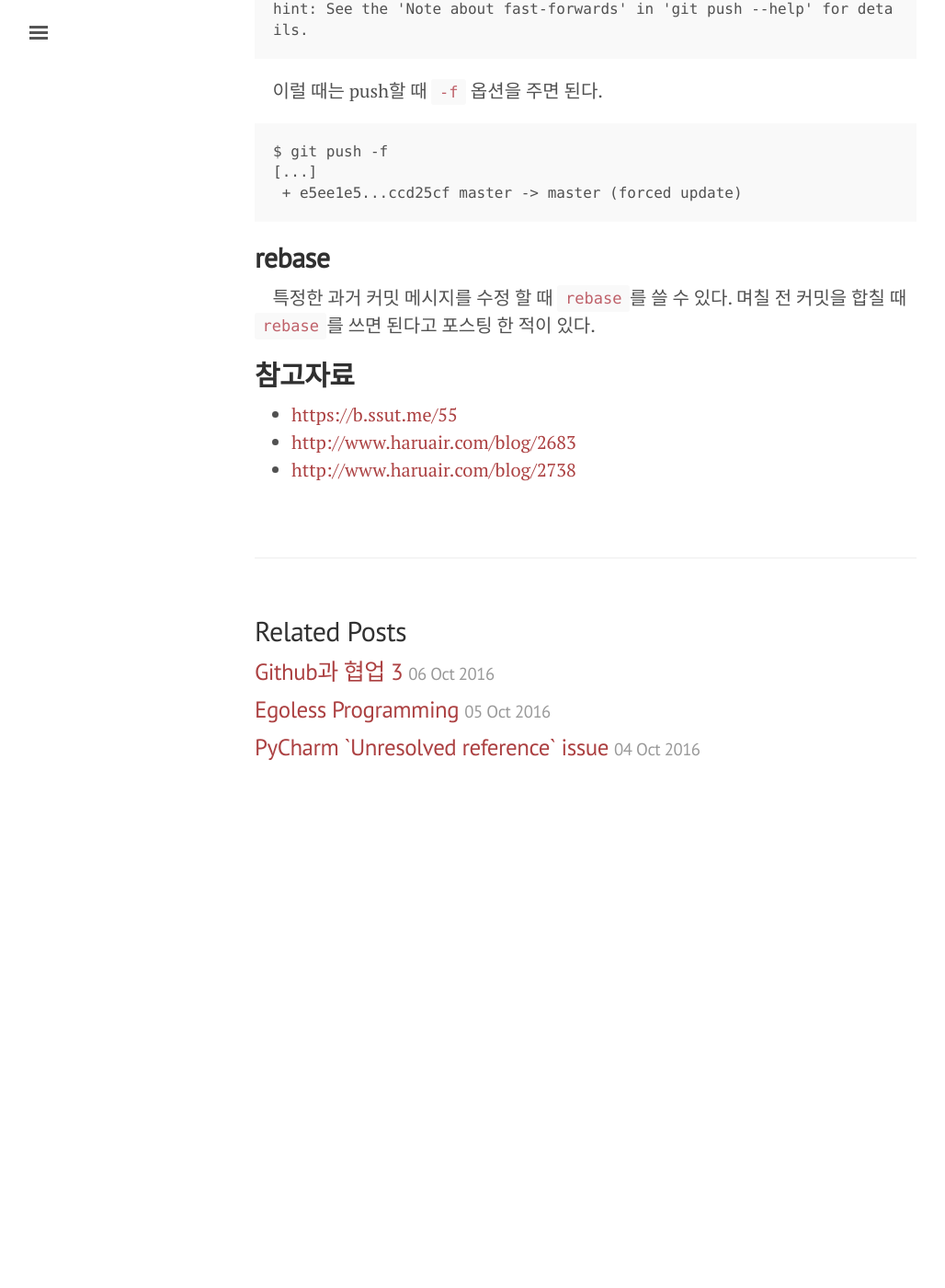
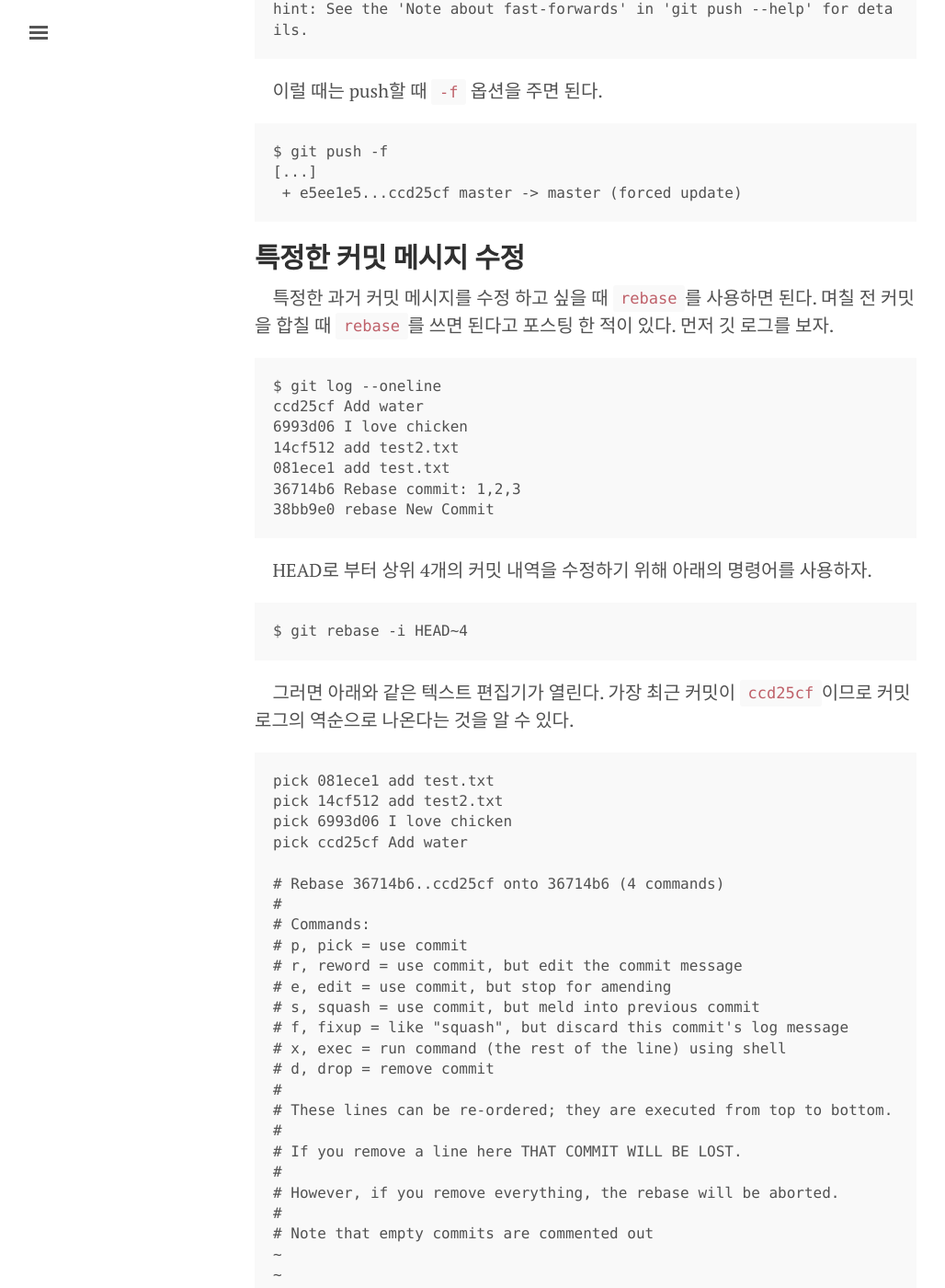
Before and after one commit to hyesun03/hyesun03.github.io, a Jekyll site: the page built from _posts/2016-10-07-goodCommit.md, in a window 1280 px wide and 1400 px high, scrolled down 1338 px. Shown: the whole window at 92% size, without its empty margins (3-1031 px from the left). Built offline with Jekyll 4.4.1, drawn with Linux system fonts in a browser that asks for light colours; comment, search, counter and statistics services are not loaded; before the commit the page ends 2226 px from its top, so only the background shows below that; some of the changed text lies outside the part shown.

Commit message:
git commit 바람직하게 수정하는 방법 포스팅 끝

```diff
--- a/_posts/2016-10-07-goodCommit.md
+++ b/_posts/2016-10-07-goodCommit.md
@@ -39,12 +39,117 @@ hint: See the 'Note about fast-forwards' in 'git push --help' for details.</pre>
 [...]
  + e5ee1e5...ccd25cf master -> master (forced update)</pre>
 
-## **rebase**
-&nbsp;&nbsp;&nbsp; 특정한 과거 커밋 메시지를 수정 할 때 `rebase`를 쓸 수 있다. 며칠 전 커밋을 합칠 때 `rebase`를 쓰면 된다고 포스팅 한 적이 있다.
+## **특정한 커밋 메시지 수정**
+&nbsp;&nbsp;&nbsp; 특정한 과거 커밋 메시지를 수정 하고 싶을 때 `rebase`를 사용하면 된다. 며칠 전 커밋을 합칠 때 `rebase`를 쓰면 된다고 포스팅 한 적이 있다. 먼저 깃 로그를 보자.
+<pre>$ git log --oneline
+ccd25cf Add water
+6993d06 I love chicken
+14cf512 add test2.txt
+081ece1 add test.txt
+36714b6 Rebase commit: 1,2,3
+38bb9e0 rebase New Commit
+</pre>
+&nbsp;&nbsp;&nbsp; HEAD로 부터 상위 4개의 커밋 내역을 수정하기 위해 아래의 명령어를 사용하자.
+<pre>$ git rebase -i HEAD~4</pre>
 
+&nbsp;&nbsp;&nbsp; 그러면 아래와 같은 텍스트 편집기가 열린다. 가장 최근 커밋이 `ccd25cf`이므로 커밋 로그의 역순으로 나온다는 것을 알 수 있다.
+<pre>pick 081ece1 add test.txt
+pick 14cf512 add test2.txt
+pick 6993d06 I love chicken
+pick ccd25cf Add water
 
+# Rebase 36714b6..ccd25cf onto 36714b6 (4 commands)
+#
+# Commands:
+# p, pick = use commit
+# r, reword = use commit, but edit the commit message
+# e, edit = use commit, but stop for amending
+# s, squash = use commit, but meld into previous commit
+# f, fixup = like "squash", but discard this commit's log message
+# x, exec = run command (the rest of the line) using shell
+# d, drop = remove commit
+#
+# These lines can be re-ordered; they are executed from top to bottom.
+#
+# If you remove a line here THAT COMMIT WILL BE LOST.
+#
+# However, if you remove everything, the rebase will be aborted.
+#
+# Note that empty commits are commented out
+~
+~</pre>
+
+&nbsp;&nbsp;&nbsp; 주석 처리 된 부분에서 `Commands:` 이하를 읽어보자. `pick`을 `edit`으로 바꾸면 해당 커밋 메시지를 수정한다는 뜻이다. `edit`대신 `e`만 적어도 된다. 나는 위 4개의 커밋 중에서 2개만 수정 해 보기로 했다.
+<pre>pick 081ece1 add test.txt
+edit 14cf512 add test2.txt
+edit 6993d06 I love chicken
+pick ccd25cf Add water
+[...]</pre>
+
+&nbsp;&nbsp;&nbsp; `:wq`로 편집기 저장 및 종료를 하면 아래와 같은 메시지가 나온다.
+<pre>$ git rebase -i HEAD~4
+Stopped at 14cf512... add test2.txt
+You can amend the commit now, with
+
+	git commit --amend
+
+Once you are satisfied with your changes, run
+
+	git rebase --continue
+</pre>
+
+&nbsp;&nbsp;&nbsp; 여태 했던 대로 친절한 메시지가 안내하는 대로 해보자. 위의 말은 `git commit --amend`와 `git rebase --continue`로 rebase를 진행 할 수 있다는 말이다. **rebase는 edit으로 변경한 커밋 순서대로 이루어진다.** 따라서 `14cf512`에 대한 rebase를 진행하고 continue를 한 뒤 `6993d06`에 대한 rebase가 진행된다.
+
+&nbsp;&nbsp;&nbsp; 아래 명령어를 사용하면 `14cf512`에 대한 커밋 메시지를 수정 할 수 있는 화면이 나온다.
+<pre>$ git commit --amend</pre>
+&nbsp;&nbsp;&nbsp; 편집 화면은 아래와 같다.
+<pre>add test2.txt
+
+# Please enter the commit message for your changes. Lines starting
+[...]</pre>
+
+&nbsp;&nbsp;&nbsp; 'add text2.txt'를 'test for rebase: add text2.txt'로 바꿀 것이다. 물론 이것은 의미도 없고 이런식으로 커밋 메시지를 작성하면 안된다. 메시지 변경 후 저장 및 종료(:wq)를 하자. 성공했다는 메시지가 아래와 같이 나온다.
+<pre>$ git commit --amend
+[detached HEAD 9e7a9cc] test for rebase: add text2.txt
+ Date: Fri Oct 7 20:16:12 2016 +0900
+ 1 file changed, 0 insertions(+), 0 deletions(-)
+ create mode 100644 test2.txt</pre>
+
+&nbsp;&nbsp;&nbsp; 이어서 rebase를 진행하자. 아래와 같이 메시지가 나온다. `6993d06`의 커밋 메시지가 나오고 amend를 할 수 있다고 한다.
+<pre>$ git rebase --continue
+Stopped at 6993d06... I love chicken
+You can amend the commit now, with
+
+	git commit --amend
+
+Once you are satisfied with your changes, run
+
+	git rebase --continue
+</pre>
+
+&nbsp;&nbsp;&nbsp; 커밋 메시지를 수정하자. 역시 커밋 메시지를 편집 할 수 있는 화면이 나오고 앞서 했던대로 수정하면 된다.
+<pre>$git commit --amend</pre>
+
+&nbsp;&nbsp;&nbsp; 마지막 커밋 메시지를 수정하고 다시 continue를 하면 아래와 같은 메시지가 나온다.
+<pre>$ git rebase --continue
+Successfully rebased and updated refs/heads/master.</pre>
+
+&nbsp;&nbsp;&nbsp; 끝이 났다. 확인 차 다시 git log를 확인하자.
+<pre>$ git log --oneline
+2cc4411 Add water
+73f0f63 test for rebase: I love chicken
+9e7a9cc test for rebase: add text2.txt
+081ece1 add test.txt
+36714b6 Rebase commit: 1,2,3
+[...]</pre>
+
+&nbsp;&nbsp;&nbsp; `-f` 옵션을 줘서 push까지 하면 원격 저장소에도 커밋이 수정된다.
+<pre>$ git push -f</pre>
+
+&nbsp;&nbsp;&nbsp; rebase를 할 때 현재 HEAD로 부터의 커밋이 아닌 이미 merge 했거나 너무 오래전의 커밋을 수정하면 브랜치가 꼬여버릴 수 있다. 조심하자.
 
 ## **참고자료**
 * [https://b.ssut.me/55](https://b.ssut.me/55)
 * [http://www.haruair.com/blog/2683](http://www.haruair.com/blog/2683)
 * [http://www.haruair.com/blog/2738](http://www.haruair.com/blog/2738)
+* [https://git-scm.com/book/ko/v2/Git-%EB%8F%84%EA%B5%AC-%ED%9E%88%EC%8A%A4%ED%86%A0%EB%A6%AC-%EB%8B%A8%EC%9E%A5%ED%95%98%EA%B8%B0](https://git-scm.com/book/ko/v2/Git-%EB%8F%84%EA%B5%AC-%ED%9E%88%EC%8A%A4%ED%86%A0%EB%A6%AC-%EB%8B%A8%EC%9E%A5%ED%95%98%EA%B8%B0)
```
